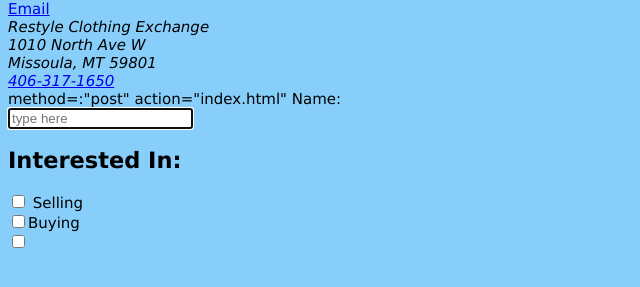
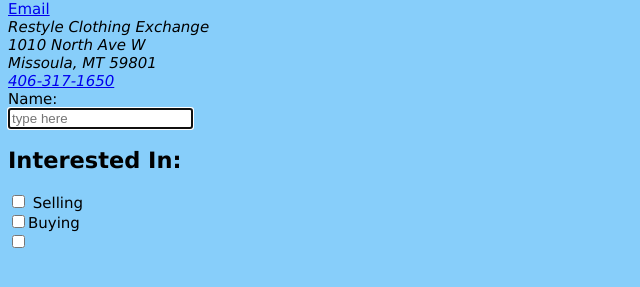
Before and after one commit to josiearganbright/WebDesignHomework, a plain HTML site: page assignment-07/index.html in a window 1280 px wide. Shown: the part 405-692 px from the top of the page, without its empty margins (0-640 px from the left). Drawn offline with Linux system fonts and the light colour scheme.

Commit message:
Update index.html

```diff
--- a/assignment-07/index.html
+++ b/assignment-07/index.html
@@ -68,7 +68,7 @@
             Missoula, MT 59801 <br />
         <a href="tel:406 - 317-1650" target="_blank" rel="noopener">406-317-1650</a>
         </address>
-        <form> method=:"post" action="index.html"
+        <form method="post" action="index.html">
             Name: <br />
             <input type="text" id="name" placeholder="type here" autofocus>
             <h2>Interested In:</h2>
```
